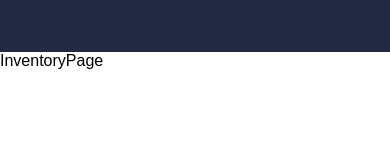
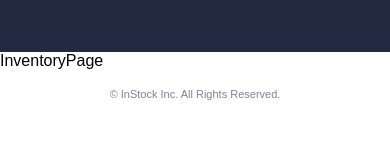
Before and after one commit to 1o5am/instock-client-amber-falcons, a React (Vite) app: page /inventory in a window 390 px wide. Shown: the part 148-300 px from the top of the page. Built offline with nearby package versions, Linux system fonts and the light colour scheme.

Commit message:
Add footer made responsive

```diff
--- a/src/App.jsx
+++ b/src/App.jsx
@@ -3,6 +3,7 @@ import Header from "./components/Header/Header.jsx";
 import WarehousePage from "./pages/WarehousePage/WarehousePage.jsx";
 import InventoryPage from "./pages/InventoryPage/InventoryPage.jsx";
 import { BrowserRouter, Routes, Route, Navigate } from "react-router-dom";
+import Footer from "./components/Footer/Footer.jsx";
 
 function App() {
   return (
@@ -13,6 +14,7 @@ function App() {
         <Route path="/warehouses" element={<WarehousePage />}></Route>
         <Route path="/inventory" element={<InventoryPage />}></Route>
       </Routes>
+      <Footer/>
     </BrowserRouter>
   );
 }
--- /dev/null
+++ b/src/components/Footer/Footer.jsx
@@ -0,0 +1,12 @@
+import React from "react";
+import "./Footer.scss";
+
+function Footer() {
+  return (
+    <footer className="footer">
+      <p className="footer__paragraph">© InStock Inc. All Rights Reserved.</p>
+    </footer>
+  );
+}
+
+export default Footer;
--- /dev/null
+++ b/src/components/Footer/Footer.scss
@@ -0,0 +1,28 @@
+@use "../../styles/partials/global" as *;
+@use "../../styles/partials/mixins" as *;
+@use "../../styles/partials/typography" as *;
+@use "../../styles/partials/variables" as *;
+
+.footer {
+  width: 100%;
+  display: flex;
+  justify-content: center;
+  padding: 1rem 0;
+
+  @include tablet {
+    padding: 1.5rem 0;
+  }
+
+  &__paragraph {
+    font-size: $m-p3-size;
+    line-height: $m-p3-line-height;
+    font-weight: 400;
+    color: $color-slate;
+    opacity: 80%;
+
+    @include tablet {
+      font-size: $p3-size;
+      line-height: $p3-line-height;
+    }
+  }
+}
```
